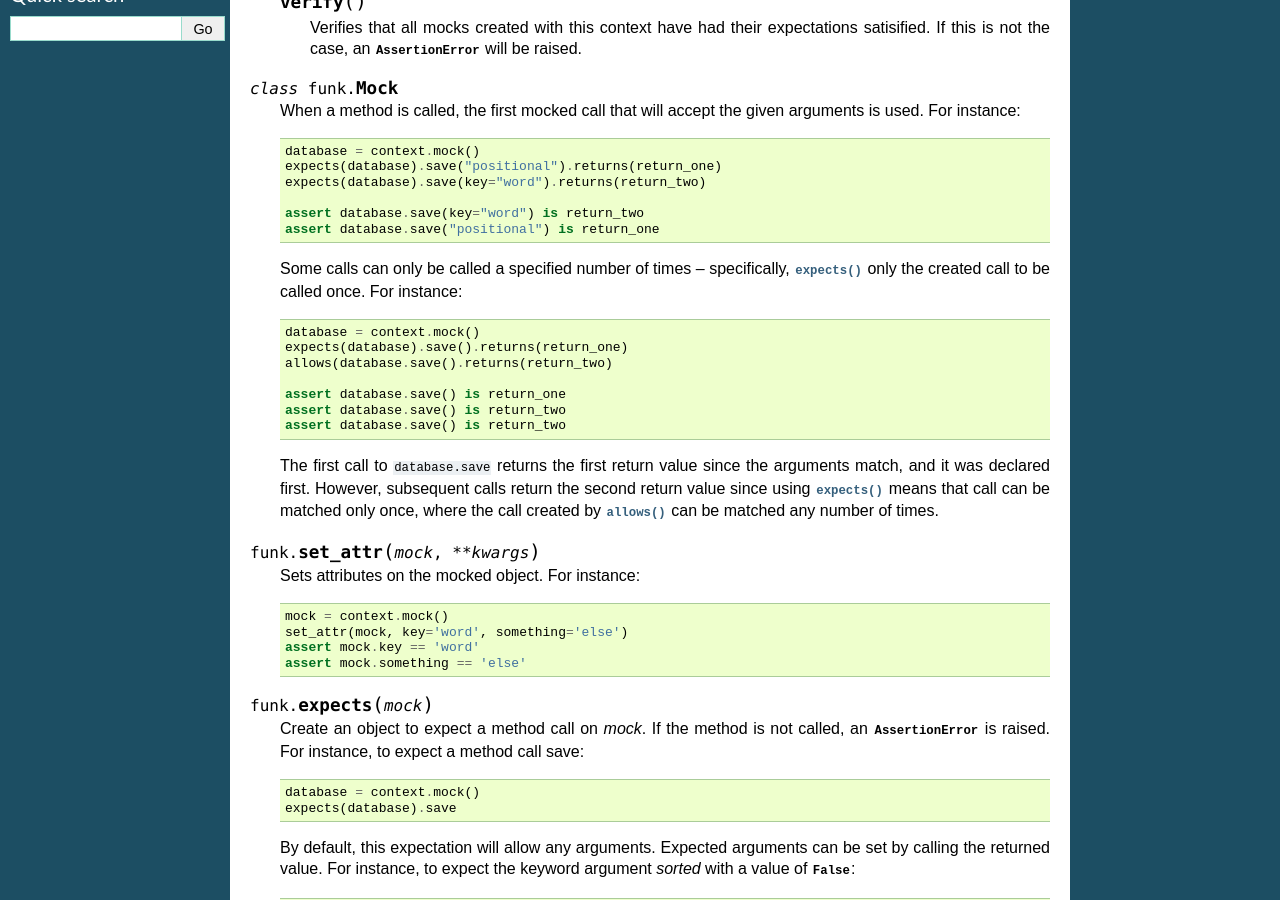
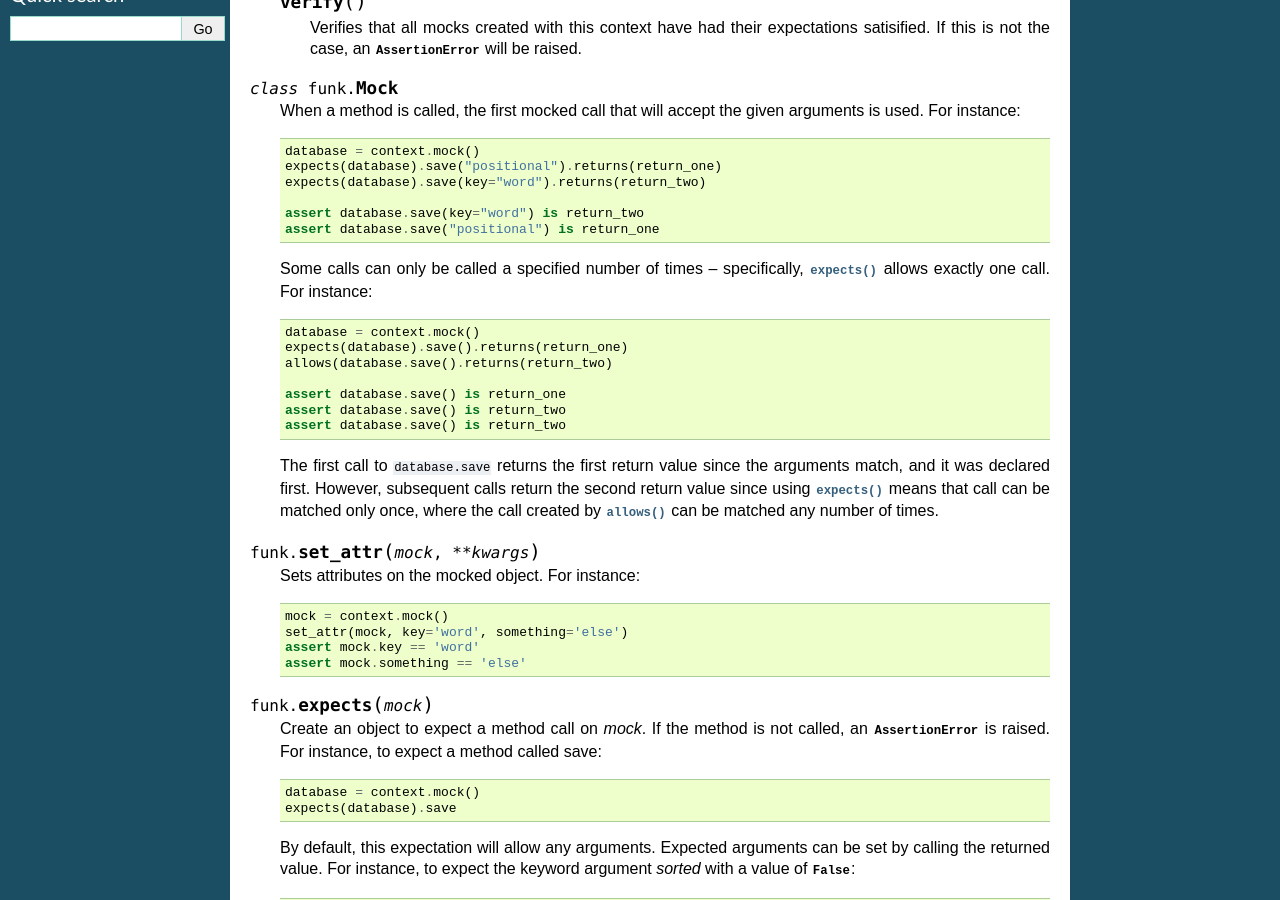
Before and after one commit to mwilliamson/funk, a Sphinx documentation site: the page built from doc/funk.rst, in a window 1280 px wide and 900 px high, scrolled down 526 px. Built offline with Sphinx 7.4.7, drawn with Linux system fonts in a browser that asks for light colours.

Commit message:
Clarify documentation in a couple of places

```diff
--- a/doc/funk.rst
+++ b/doc/funk.rst
@@ -50,7 +50,7 @@
         assert database.save("positional") is return_one
 
     Some calls can only be called a specified number of times -- specifically,
-    :func:`~funk.expects` only the created call to be called once. For instance::
+    :func:`~funk.expects` allows exactly one call. For instance::
 
         database = context.mock()
         expects(database).save().returns(return_one)
@@ -79,7 +79,7 @@
 
     Create an object to expect a method call on *mock*.  If the method is not
     called, an :class:`AssertionError` is raised. For instance, to expect
-    a method call save::
+    a method called save::
 
         database = context.mock()
         expects(database).save
```
